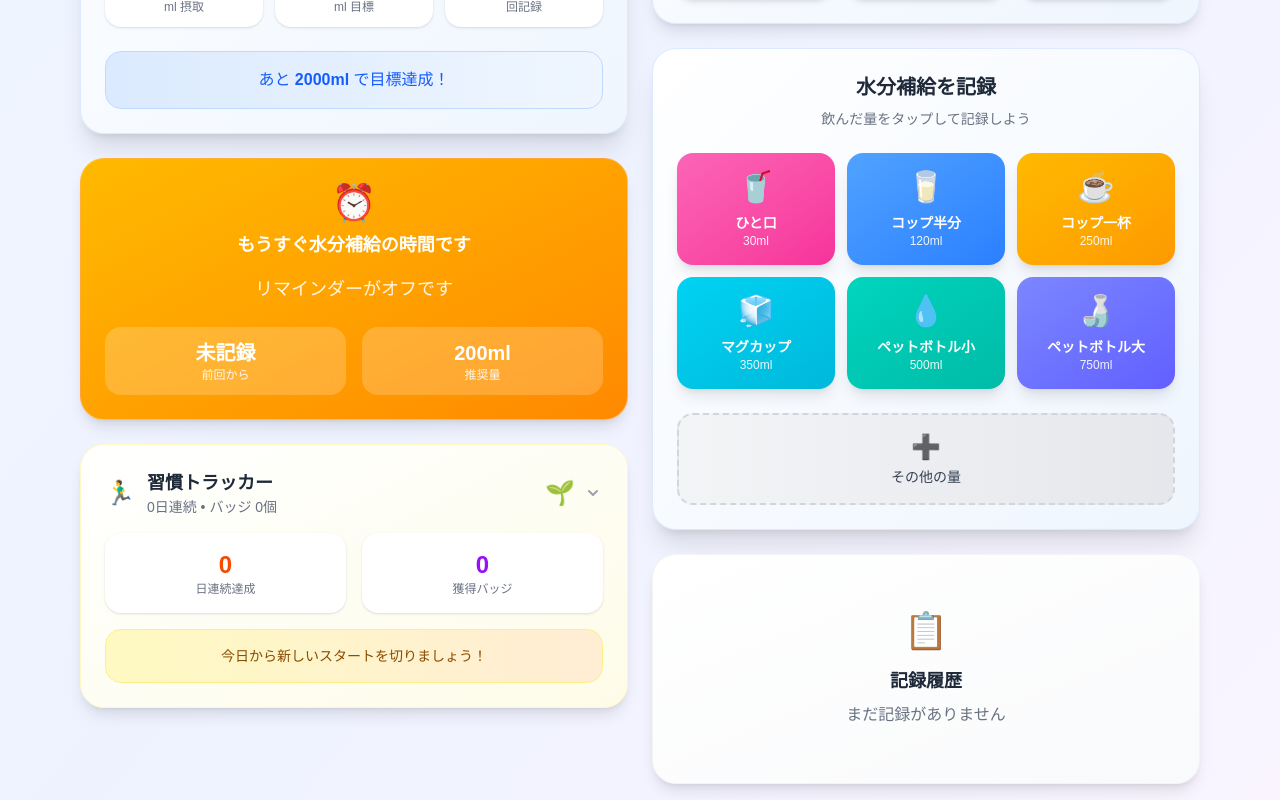
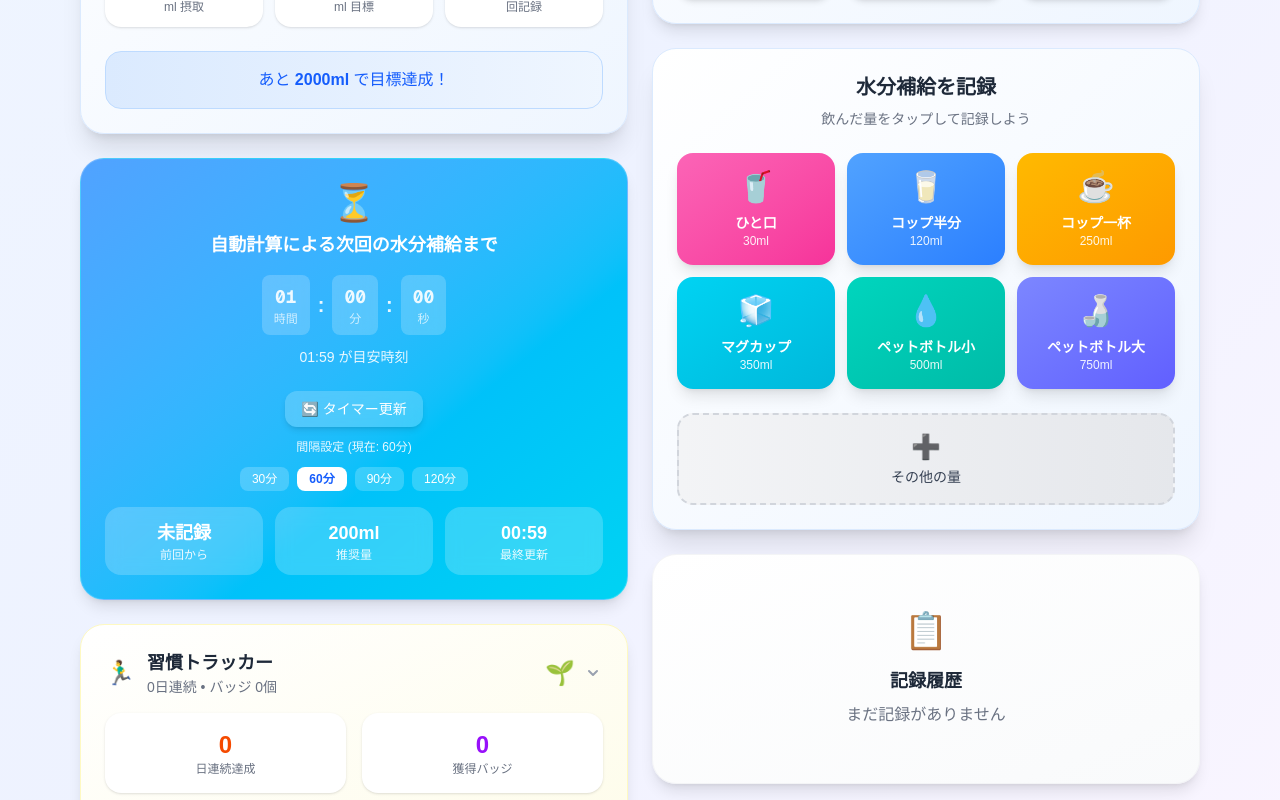
Before and after one commit to Elic0de/hydration-tracker, a Next.js app: page / in a window 1280 px wide. Shown: the part 648-1448 px from the top of the page. Built offline with nearby package versions, Linux system fonts and the light colour scheme.

Commit message:
feat: 自動計算による次回の水分補給

```diff
--- a/src/app/page.tsx
+++ b/src/app/page.tsx
@@ -430,6 +430,9 @@ export default function Home() {
             <NextHydrationTimer
               nextHydrationInfo={nextHydrationInfo}
               onDrinkNow={handleQuickDrink}
+              onRefreshTimer={() => loadData()}
+              records={records}
+              reminderSettings={reminderSettings}
             />
           )}
 
--- a/src/presentation/components/NextHydrationTimer.tsx
+++ b/src/presentation/components/NextHydrationTimer.tsx
@@ -1,65 +1,250 @@
-'use client';
+"use client";
 
-import { useState, useEffect } from 'react';
-import { NextHydrationInfo } from '@/application/use-cases/GetNextHydrationTimeUseCase';
+import { useState, useEffect, useCallback } from "react";
+import { NextHydrationInfo } from "@/application/use-cases/GetNextHydrationTimeUseCase";
 
 interface NextHydrationTimerProps {
   nextHydrationInfo: NextHydrationInfo;
   onDrinkNow: () => void;
+  onRefreshTimer: () => void;
+  records: any[];
+  reminderSettings: any;
 }
 
-export default function NextHydrationTimer({ nextHydrationInfo, onDrinkNow }: NextHydrationTimerProps) {
-  const [currentTime, setCurrentTime] = useState(new Date());
+export default function NextHydrationTimer({
+  nextHydrationInfo,
+  onDrinkNow,
+  onRefreshTimer,
+  records,
+  reminderSettings,
+}: NextHydrationTimerProps) {
+  const [timeUntilNextSeconds, setTimeUntilNextSeconds] = useState(0);
+  const [autoCalculatedNext, setAutoCalculatedNext] = useState<Date | null>(
+    null
+  );
+  const [lastUpdateTime, setLastUpdateTime] = useState(new Date());
 
+  // 自動計算による次回の水分補給時間を計算
+  const calculateNextHydrationTime = useCallback(() => {
+    // ローカルストレージから設定を取得（リマインダーがオフでも使用）
+    let intervalMinutes = 60; // デフォルト1時間
+
+    if (typeof window !== "undefined") {
+      // ローカルストレージから間隔設定を取得
+      const savedInterval = localStorage.getItem("hydration-auto-interval");
+      if (savedInterval) {
+        intervalMinutes = parseInt(savedInterval);
+      } else if (reminderSettings?.intervalMinutes) {
+        // リマインダー設定があればそれを使用してローカルストレージに保存
+        intervalMinutes = reminderSettings.intervalMinutes;
+        localStorage.setItem(
+          "hydration-auto-interval",
+          intervalMinutes.toString()
+        );
+      } else {
+        // デフォルト値をローカルストレージに保存
+        localStorage.setItem(
+          "hydration-auto-interval",
+          intervalMinutes.toString()
+        );
+      }
+    } else if (reminderSettings?.intervalMinutes) {
+      intervalMinutes = reminderSettings.intervalMinutes;
+    }
+
+    if (!records || records.length === 0) {
+      // 記録がない場合は現在時刻から間隔分後
+      const next = new Date();
+      next.setMinutes(next.getMinutes() + intervalMinutes);
+      return next;
+    }
+
+    // 最後の記録を取得
+    const sortedRecords = [...records].sort(
+      (a: any, b: any) =>
+        new Date(b.timestamp).getTime() - new Date(a.timestamp).getTime()
+    );
+    const lastRecord = sortedRecords[0];
+
+    if (!lastRecord) {
+      const next = new Date();
+      next.setMinutes(next.getMinutes() + intervalMinutes);
+      return next;
+    }
+
+    const lastDrinkTime = new Date(lastRecord.timestamp);
+
+    // 最後の記録から間隔分後を計算
+    const nextTime = new Date(lastDrinkTime);
+    nextTime.setMinutes(nextTime.getMinutes() + intervalMinutes);
+
+    // 現在時刻を過ぎている場合は次の適切な時間に調整
+    const now = new Date();
+    if (nextTime <= now) {
+      // 現在時刻から次の間隔後に設定（過去の時間は表示しない）
+      const next = new Date();
+      next.setMinutes(next.getMinutes() + intervalMinutes);
+      return next;
+    }
+
+    return nextTime;
+  }, [records, reminderSettings]);
+
+  // リアルタイム秒単位更新
   useEffect(() => {
     const timer = setInterval(() => {
-      setCurrentTime(new Date());
+      const now = new Date();
+      setLastUpdateTime(now);
+
+      // 自動計算による次回時間を更新
+      const autoNext = calculateNextHydrationTime();
+      setAutoCalculatedNext(autoNext);
+
+      // 次回までの時間を秒単位で計算
+      const nextTime = nextHydrationInfo.nextReminderTime || autoNext;
+      if (nextTime) {
+        const timeDiffSeconds = Math.max(
+          0,
+          Math.floor((nextTime.getTime() - now.getTime()) / 1000)
+        );
+        setTimeUntilNextSeconds(timeDiffSeconds);
+      }
     }, 1000);
 
     return () => clearInterval(timer);
-  }, []);
+  }, [nextHydrationInfo, calculateNextHydrationTime, records]);
+
+  // 初期計算
+  useEffect(() => {
+    const autoNext = calculateNextHydrationTime();
+    setAutoCalculatedNext(autoNext);
+  }, [calculateNextHydrationTime]);
 
   const formatTime = (date: Date) => {
-    return date.toLocaleTimeString('ja-JP', {
-      hour: '2-digit',
-      minute: '2-digit',
+    return date.toLocaleTimeString("ja-JP", {
+      hour: "2-digit",
+      minute: "2-digit",
     });
   };
 
   const formatDuration = (minutes: number) => {
+    if (minutes <= 0) {
+      return "0分";
+    }
     if (minutes < 60) {
       return `${minutes}分`;
     } else {
       const hours = Math.floor(minutes / 60);
       const remainingMinutes = minutes % 60;
-      return remainingMinutes > 0 ? `${hours}時間${remainingMinutes}分` : `${hours}時間`;
+      return remainingMinutes > 0
+        ? `${hours}時間${remainingMinutes}分`
+        : `${hours}時間`;
     }
   };
 
+  // 秒単位カウントダウンのフォーマット
+  const formatSecondsCountdown = (totalSeconds: number) => {
+    if (totalSeconds <= 0) {
+      return { hours: "00", minutes: "00", seconds: "00" };
+    }
+
+    const hours = Math.floor(totalSeconds / 3600);
+    const minutes = Math.floor((totalSeconds % 3600) / 60);
+    const seconds = totalSeconds % 60;
+
+    return {
+      hours: hours.toString().padStart(2, "0"),
+      minutes: minutes.toString().padStart(2, "0"),
+      seconds: seconds.toString().padStart(2, "0"),
+    };
+  };
+
+  // 人間に読みやすい時間形式
+  const formatReadableTime = (totalSeconds: number) => {
+    if (totalSeconds <= 0) return "今すぐ！";
+
+    const hours = Math.floor(totalSeconds / 3600);
+    const minutes = Math.floor((totalSeconds % 3600) / 60);
+    const seconds = totalSeconds % 60;
+
+    if (hours > 0) {
+      return `${hours}時間${minutes}分${seconds}秒`;
+    } else if (minutes > 0) {
+      return `${minutes}分${seconds}秒`;
+    } else {
+      return `${seconds}秒`;
+    }
+  };
+
+  const handleRefreshTimer = () => {
+    const autoNext = calculateNextHydrationTime();
+    setAutoCalculatedNext(autoNext);
+    setLastUpdateTime(new Date());
+    onRefreshTimer();
+  };
+
+  const adjustInterval = (minutes: number) => {
+    if (typeof window !== "undefined") {
+      localStorage.setItem("hydration-auto-interval", minutes.toString());
+      const autoNext = calculateNextHydrationTime();
+      setAutoCalculatedNext(autoNext);
+      setLastUpdateTime(new Date());
+    }
+  };
+
+  const getCurrentInterval = (): number => {
+    if (typeof window !== "undefined") {
+      const saved = localStorage.getItem("hydration-auto-interval");
+      return saved ? parseInt(saved) : 60;
+    }
+    return reminderSettings?.intervalMinutes || 60;
+  };
+
   const getStatusColor = () => {
-    if (nextHydrationInfo.shouldDrinkNow) return 'from-red-400 to-pink-400';
-    if (nextHydrationInfo.timeUntilNext <= 30) return 'from-amber-400 to-orange-400';
-    return 'from-blue-400 to-cyan-400';
+    // 自動計算の場合も考慮
+    const isTimeForDrink =
+      timeUntilNextSeconds <= 0 || nextHydrationInfo.shouldDrinkNow;
+    const isAlmostTime = timeUntilNextSeconds <= 1800; // 30分以内
+
+    if (isTimeForDrink) return "from-red-400 to-pink-400";
+    if (isAlmostTime) return "from-amber-400 to-orange-400";
+    return "from-blue-400 to-cyan-400";
   };
 
   const getStatusEmoji = () => {
-    if (nextHydrationInfo.shouldDrinkNow) return '🚨';
-    if (nextHydrationInfo.timeUntilNext <= 30) return '⏰';
-    return '⏳';
+    const isTimeForDrink =
+      timeUntilNextSeconds <= 0 || nextHydrationInfo.shouldDrinkNow;
+    const isAlmostTime = timeUntilNextSeconds <= 1800; // 30分以内
+
+    if (isTimeForDrink) return "🚨";
+    if (isAlmostTime) return "⏰";
+    return "⏳";
   };
 
   const getStatusMessage = () => {
-    if (nextHydrationInfo.shouldDrinkNow) {
-      return '水分補給の時間です！';
+    const isTimeForDrink =
+      timeUntilNextSeconds <= 0 || nextHydrationInfo.shouldDrinkNow;
+    const isAlmostTime = timeUntilNextSeconds <= 1800; // 30分以内
+
+    if (isTimeForDrink) {
+      return "水分補給の時間です！";
     }
-    if (nextHydrationInfo.timeUntilNext <= 30) {
-      return 'もうすぐ水分補給の時間です';
+    if (isAlmostTime) {
+      return "もうすぐ水分補給の時間です";
     }
-    return '次回の水分補給まで';
+
+    // リマインダーがオフの場合の表示
+    if (!nextHydrationInfo.nextReminderTime && autoCalculatedNext) {
+      return "自動計算による次回の水分補給まで";
+    }
+
+    return "次回の水分補給まで";
   };
 
   return (
-    <div className={`bg-gradient-to-br ${getStatusColor()} rounded-3xl shadow-lg p-6 border border-white/20 text-white`}>
+    <div
+      className={`bg-gradient-to-br ${getStatusColor()} rounded-3xl shadow-lg p-6 border border-white/20 text-white`}
+    >
       {/* ヘッダー */}
       <div className="text-center mb-4">
         <div className="text-4xl mb-2">{getStatusEmoji()}</div>
@@ -68,9 +253,11 @@ export default function NextHydrationTimer({ nextHydrationInfo, onDrinkNow }: Ne
 
       {/* メインタイマー */}
       <div className="text-center mb-6">
-        {nextHydrationInfo.shouldDrinkNow ? (
-          <div className="space-y-2">
-            <div className="text-2xl font-bold animate-pulse">今すぐ！</div>
+        {timeUntilNextSeconds <= 0 || nextHydrationInfo.shouldDrinkNow ? (
+          <div className="space-y-3">
+            <div className="text-3xl font-bold animate-pulse text-red-100">
+              今すぐ！
+            </div>
             <button
               onClick={onDrinkNow}
               className="bg-white/20 hover:bg-white/30 backdrop-blur-sm text-white py-3 px-6 rounded-2xl font-semibold transition-all duration-200 transform hover:scale-105 shadow-lg"
@@ -78,39 +265,114 @@ export default function NextHydrationTimer({ nextHydrationInfo, onDrinkNow }: Ne
               💧 {nextHydrationInfo.recommendedIntake}ml 飲む
             </button>
           </div>
-        ) : nextHydrationInfo.nextReminderTime ? (
-          <div className="space-y-2">
-            <div className="text-3xl font-bold">
-              {formatDuration(nextHydrationInfo.timeUntilNext)}
+        ) : (
+          <div className="space-y-3">
+            {/* リアルタイムカウントダウン */}
+            <div className="space-y-2">
+              {/* <div className="text-2xl font-bold text-white">
+                {formatReadableTime(timeUntilNextSeconds)}
+              </div> */}
+
+              {/* デジタル時計スタイル表示 */}
+              <div className="flex justify-center items-center space-x-2 text-white/90">
+                {(() => {
+                  const { hours, minutes, seconds } =
+                    formatSecondsCountdown(timeUntilNextSeconds);
+                  return (
+                    <>
+                      <div className="bg-white/20 rounded-lg px-3 py-2 backdrop-blur-sm">
+                        <div className="text-lg font-mono font-bold">
+                          {hours}
+                        </div>
+                        <div className="text-xs opacity-80">時間</div>
+                      </div>
+                      <div className="text-xl font-bold">:</div>
+                      <div className="bg-white/20 rounded-lg px-3 py-2 backdrop-blur-sm">
+                        <div className="text-lg font-mono font-bold">
+                          {minutes}
+                        </div>
+                        <div className="text-xs opacity-80">分</div>
+                      </div>
+                      <div className="text-xl font-bold">:</div>
+                      <div className="bg-white/20 rounded-lg px-3 py-2 backdrop-blur-sm">
+                        <div className="text-lg font-mono font-bold">
+                          {seconds}
+                        </div>
+                        <div className="text-xs opacity-80">秒</div>
+                      </div>
+                    </>
+                  );
+                })()}
+              </div>
             </div>
+
+            {/* 次回通知時刻 */}
             <div className="text-sm opacity-90">
-              {formatTime(nextHydrationInfo.nextReminderTime)} に通知予定
+              {(nextHydrationInfo.nextReminderTime || autoCalculatedNext) && (
+                <div>
+                  {nextHydrationInfo.nextReminderTime
+                    ? `${formatTime(
+                        nextHydrationInfo.nextReminderTime
+                      )} に通知予定`
+                    : `${formatTime(autoCalculatedNext!)} が目安時刻`}
+                </div>
+              )}
             </div>
-          </div>
-        ) : (
-          <div className="text-lg opacity-90">
-            リマインダーがオフです
           </div>
         )}
       </div>
 
+      {/* 更新ボタンと間隔調整 */}
+      <div className="text-center mb-4 space-y-3">
+        <button
+          onClick={handleRefreshTimer}
+          className="bg-white/20 hover:bg-white/30 backdrop-blur-sm text-white py-2 px-4 rounded-xl font-medium transition-all duration-200 transform hover:scale-105 shadow-md text-sm"
+        >
+          🔄 タイマー更新
+        </button>
+
+        {/* 間隔クイック設定 */}
+        <div className="text-xs opacity-90">
+          間隔設定 (現在: {getCurrentInterval()}分)
+        </div>
+        <div className="flex justify-center gap-2">
+          {[30, 60, 90, 120].map((minutes) => (
+            <button
+              key={minutes}
+              onClick={() => adjustInterval(minutes)}
+              className={`text-xs py-1 px-3 rounded-lg transition-all duration-200 ${
+                getCurrentInterval() === minutes
+                  ? "bg-white text-blue-600 font-semibold"
+                  : "bg-white/20 hover:bg-white/30 text-white"
+              }`}
+            >
+              {minutes}分
+            </button>
+          ))}
+        </div>
+      </div>
+
       {/* 詳細情報 */}
-      <div className="grid grid-cols-2 gap-4">
+      <div className="grid grid-cols-3 gap-3">
         <div className="bg-white/20 backdrop-blur-sm rounded-2xl p-3 text-center">
-          <div className="text-xl font-bold">
-            {nextHydrationInfo.lastDrinkTime ?
-              formatDuration(nextHydrationInfo.timeSinceLastDrink) :
-              '未記録'
-            }
+          <div className="text-lg font-bold">
+            {nextHydrationInfo.lastDrinkTime
+              ? formatDuration(nextHydrationInfo.timeSinceLastDrink)
+              : "未記録"}
           </div>
           <div className="text-xs opacity-90">前回から</div>
         </div>
 
         <div className="bg-white/20 backdrop-blur-sm rounded-2xl p-3 text-center">
-          <div className="text-xl font-bold">
+          <div className="text-lg font-bold">
             {nextHydrationInfo.recommendedIntake}ml
           </div>
           <div className="text-xs opacity-90">推奨量</div>
+        </div>
+
+        <div className="bg-white/20 backdrop-blur-sm rounded-2xl p-3 text-center">
+          <div className="text-lg font-bold">{formatTime(lastUpdateTime)}</div>
+          <div className="text-xs opacity-90">最終更新</div>
         </div>
       </div>
 
```
